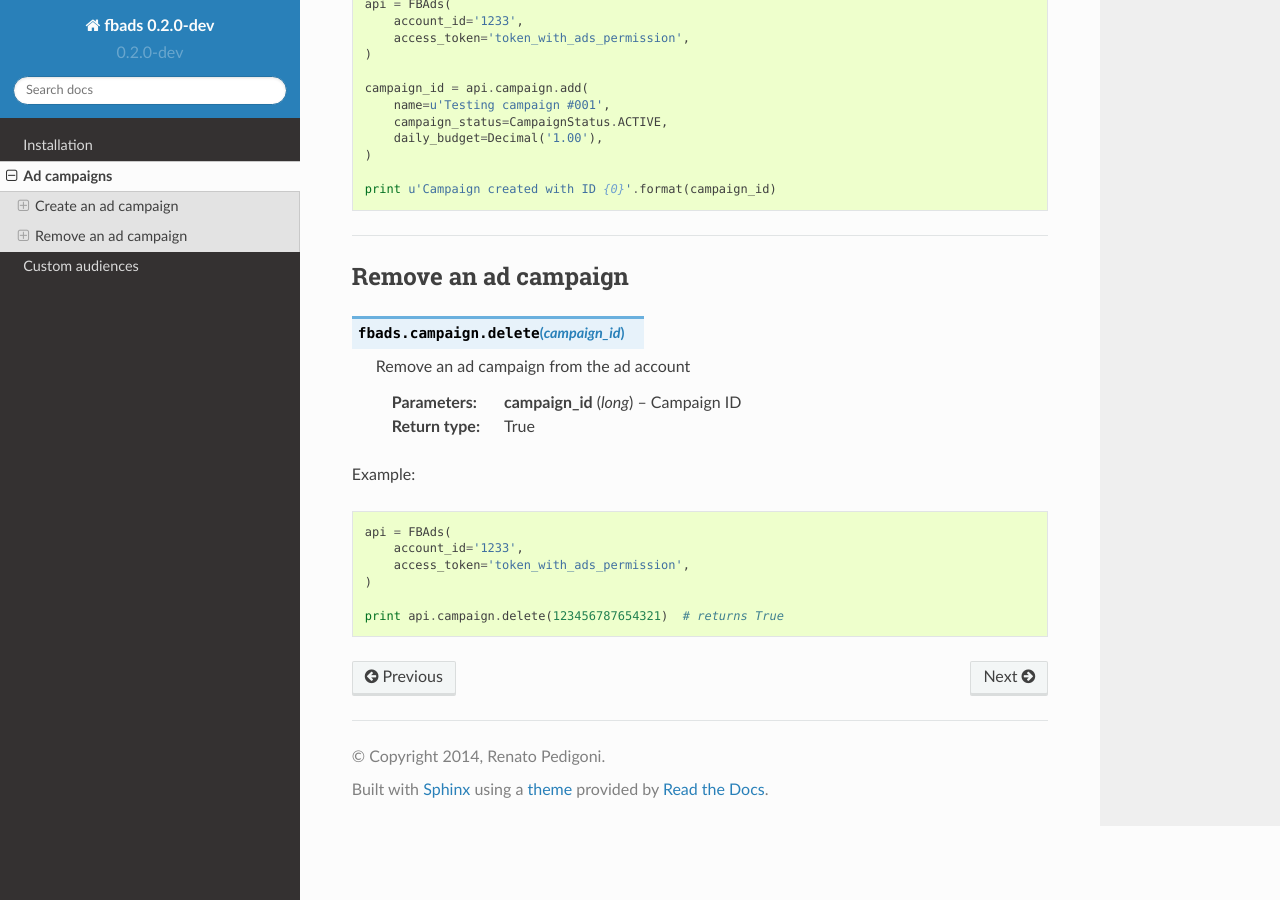
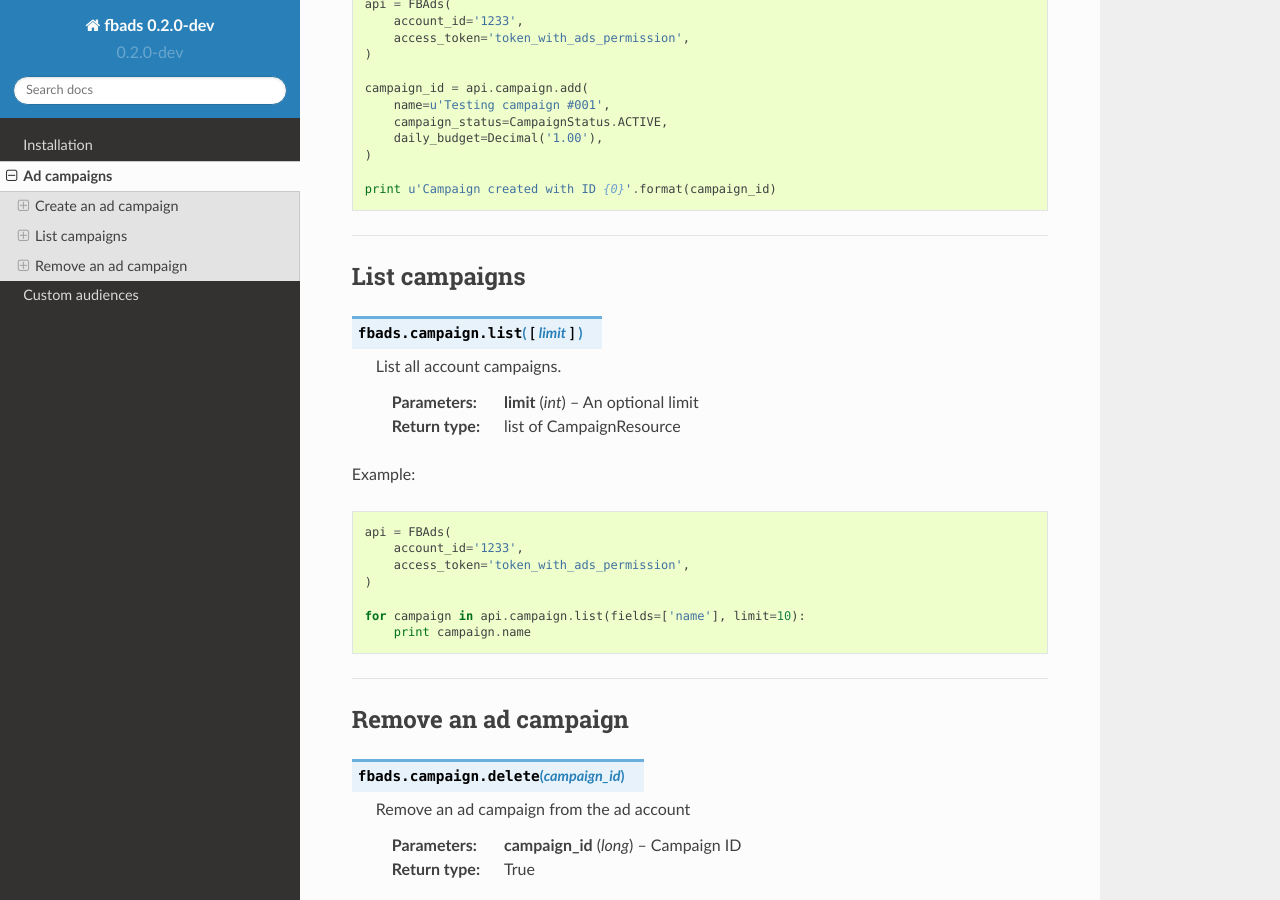
Before and after one commit to renatogp/fbads, a Sphinx documentation site: the page built from docs/source/campaign.rst, in a window 1280 px wide and 900 px high, scrolled down 711 px. Built offline with Sphinx 7.4.7 and the Read the Docs theme 2.0.0, drawn with Linux system fonts in a browser that asks for light colours.

Commit message:
updated campaign docs and tests

```diff
--- a/docs/source/campaign.rst
+++ b/docs/source/campaign.rst
@@ -38,6 +38,30 @@ Example: ::
 
     print u'Campaign created with ID {0}'.format(campaign_id)
 
+----
+
+
+List campaigns
+^^^^^^^^^^^^^^
+
+.. py:function:: fbads.campaign.list([limit])
+
+   List all account campaigns.
+
+   :param int limit: An optional limit
+   :rtype: list of CampaignResource
+
+
+Example: ::
+
+    api = FBAds(
+        account_id='1233',
+        access_token='token_with_ads_permission',
+    )
+
+    for campaign in api.campaign.list(fields=['name'], limit=10):
+        print campaign.name
+
 
 ----
 
```
Also changed, not shown: 3 other files.
